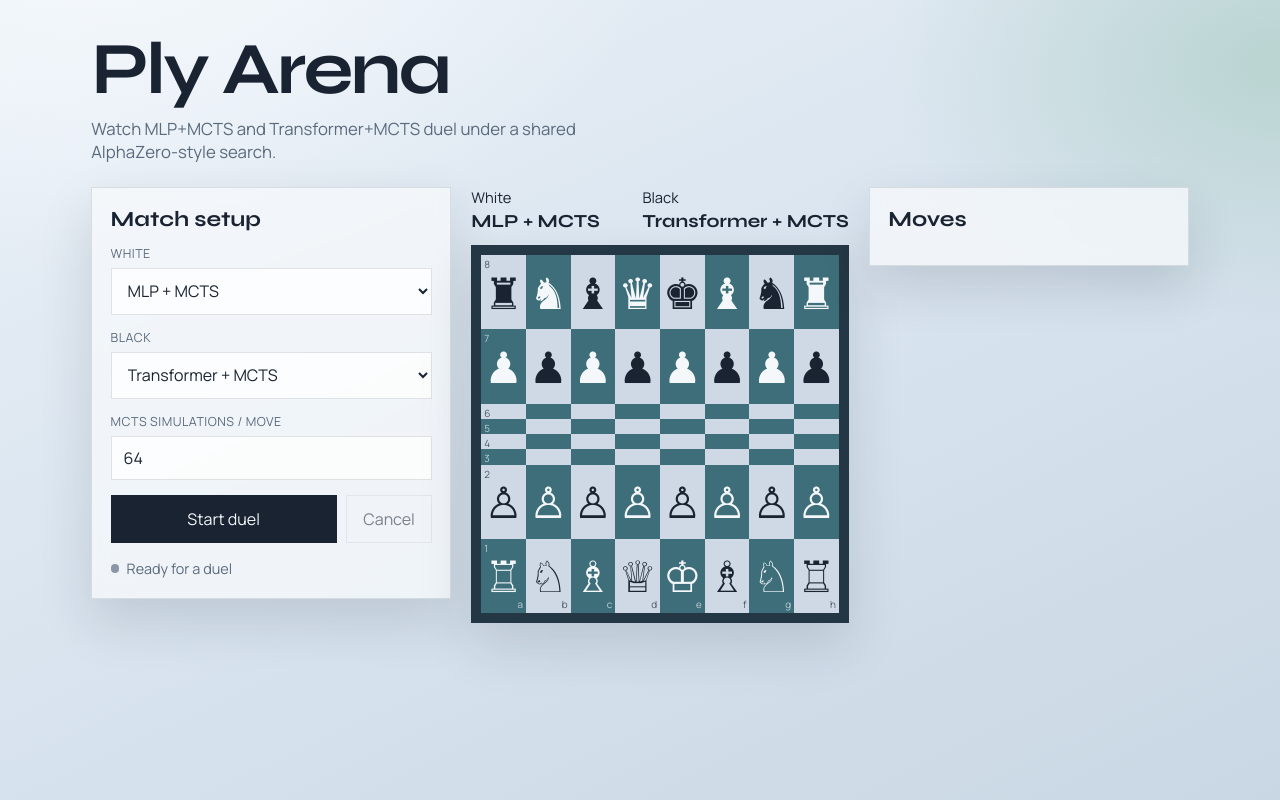
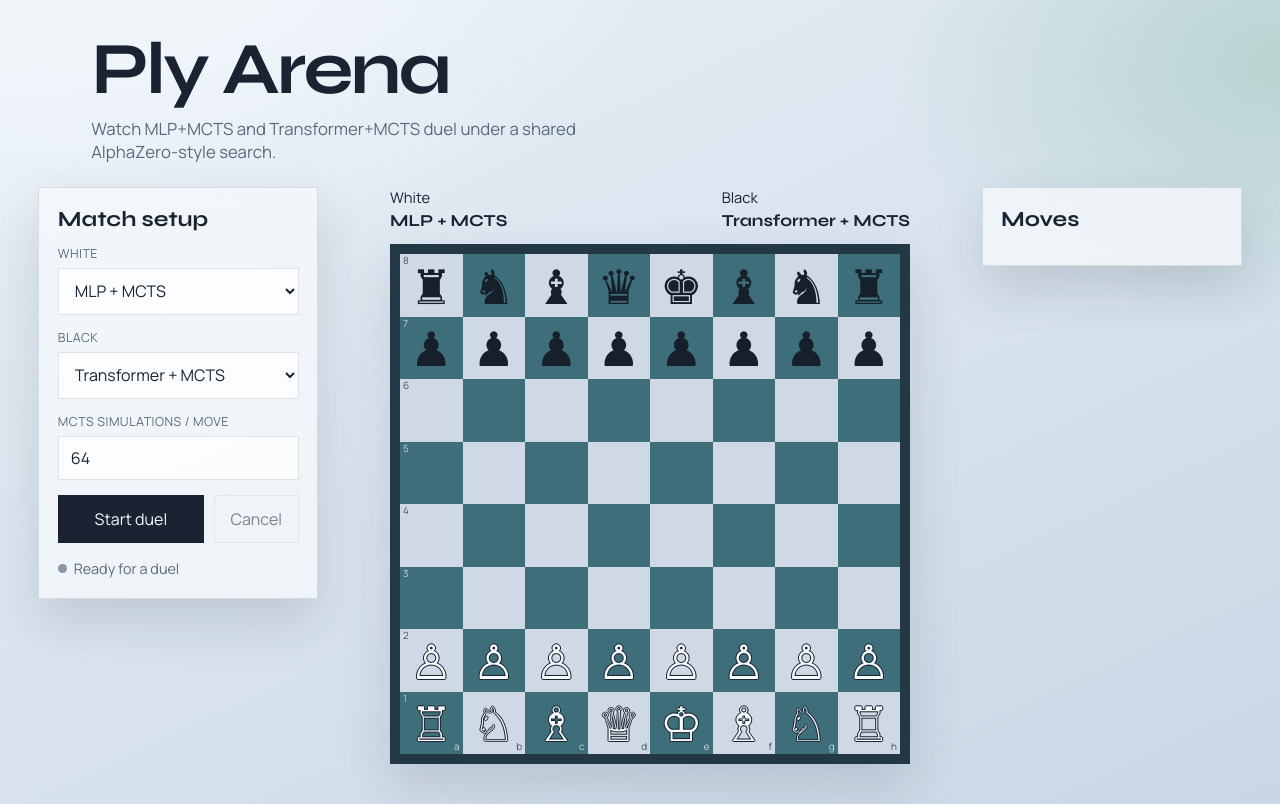
Before and after one commit to cyberloop001/chess, a React (Vite) app in the folder frontend/: page / in a window 1280 px wide. Built offline with nearby package versions, Linux system fonts and the light colour scheme.

Commit message:
updated the uui

```diff
--- a/frontend/src/ChessBoard.tsx
+++ b/frontend/src/ChessBoard.tsx
@@ -48,7 +48,11 @@ export function ChessBoard({ fen, lastUci }: Props) {
             <div key={sq} className={classes}>
               {rankIdx === 7 && <span className="coord file">{file}</span>}
               {fileIdx === 0 && <span className="coord rank">{rank}</span>}
-              {pieceKey ? PIECES[pieceKey] : null}
+              {pieceKey ? (
+                <span className="piece" data-color={square?.color}>
+                  {PIECES[pieceKey]}
+                </span>
+              ) : null}
             </div>
           );
         }),
--- a/frontend/src/styles.css
+++ b/frontend/src/styles.css
@@ -76,10 +76,10 @@ button {
 
 .layout {
   display: grid;
-  grid-template-columns: minmax(280px, 360px) minmax(280px, 1fr) minmax(240px, 320px);
+  grid-template-columns: minmax(240px, 280px) minmax(0, 1fr) minmax(220px, 260px);
   gap: 1.25rem;
-  padding: 0.5rem clamp(1.25rem, 4vw, 3.5rem) 2.5rem;
-  max-width: 1200px;
+  padding: 0.5rem clamp(1rem, 3vw, 2.5rem) 2.5rem;
+  max-width: 1280px;
   margin: 0 auto;
   width: 100%;
   align-items: start;
@@ -92,6 +92,8 @@ button {
   padding: 1.1rem 1.15rem 1.25rem;
   box-shadow: var(--shadow);
   animation: rise 800ms ease-out both;
+  min-width: 0;
+  overflow: hidden;
 }
 
 .panel h2 {
@@ -182,10 +184,12 @@ button {
   gap: 0.85rem;
   justify-items: center;
   animation: rise 900ms ease-out both;
+  min-width: 0;
+  width: 100%;
 }
 
 .players {
-  width: min(100%, 560px);
+  width: min(100%, 520px);
   display: flex;
   justify-content: space-between;
   gap: 1rem;
@@ -195,11 +199,15 @@ button {
 .player {
   display: grid;
   gap: 0.15rem;
+  min-width: 0;
 }
 
 .player strong {
   font-family: var(--font-display);
-  font-size: 1.15rem;
+  font-size: 1.05rem;
+  overflow: hidden;
+  text-overflow: ellipsis;
+  white-space: nowrap;
 }
 
 .player.active strong {
@@ -207,21 +215,53 @@ button {
 }
 
 .board {
-  width: min(100%, 560px);
-  aspect-ratio: 1;
+  --board-size: min(100%, 520px, 70vh);
+  width: var(--board-size);
+  height: var(--board-size);
+  aspect-ratio: 1 / 1;
   display: grid;
-  grid-template-columns: repeat(8, 1fr);
+  grid-template-columns: repeat(8, minmax(0, 1fr));
+  grid-template-rows: repeat(8, minmax(0, 1fr));
   border: 10px solid #243744;
   box-shadow: var(--shadow);
+  overflow: hidden;
+  container-type: size;
 }
 
 .square {
   display: grid;
   place-items: center;
   position: relative;
-  font-size: clamp(1.5rem, 4.8vw, 2.7rem);
+  min-width: 0;
+  min-height: 0;
+  overflow: hidden;
   user-select: none;
   transition: background 180ms ease;
+}
+
+.piece {
+  width: 100%;
+  height: 100%;
+  display: grid;
+  place-items: center;
+  font-size: 9.5cqmin;
+  line-height: 1;
+  pointer-events: none;
+  z-index: 1;
+}
+
+.piece[data-color="w"] {
+  color: #f7fafc;
+  text-shadow:
+    0 0 1px #1a2332,
+    0 1px 0 #1a2332,
+    1px 0 0 #1a2332,
+    0 -1px 0 #1a2332,
+    -1px 0 0 #1a2332;
+}
+
+.piece[data-color="b"] {
+  color: #15202b;
 }
 
 .square.light {
@@ -236,15 +276,16 @@ button {
 
 .square.last-from,
 .square.last-to {
-  outline: 3px solid rgba(15, 122, 114, 0.85);
-  outline-offset: -3px;
+  box-shadow: inset 0 0 0 3px rgba(15, 122, 114, 0.9);
 }
 
 .coord {
   position: absolute;
   font-size: 0.62rem;
-  opacity: 0.7;
+  opacity: 0.75;
   font-family: var(--font-body);
+  line-height: 1;
+  pointer-events: none;
 }
 
 .coord.file {
@@ -261,7 +302,7 @@ button {
   list-style: none;
   margin: 0;
   padding: 0;
-  max-height: 520px;
+  max-height: min(420px, 55vh);
   overflow: auto;
   display: grid;
   gap: 0.35rem;
@@ -269,7 +310,7 @@ button {
 
 .move-list li {
   display: grid;
-  grid-template-columns: 2.2rem 1fr auto;
+  grid-template-columns: 2.2rem minmax(0, 1fr) auto;
   gap: 0.5rem;
   padding: 0.45rem 0.5rem;
   border-bottom: 1px solid var(--line);
@@ -299,9 +340,13 @@ button {
   padding-left: 1.1rem;
 }
 
-@media (max-width: 980px) {
+@media (max-width: 1100px) {
   .layout {
     grid-template-columns: 1fr;
+  }
+
+  .board {
+    --board-size: min(100%, 520px, 62vh);
   }
 
   .move-list {
```
